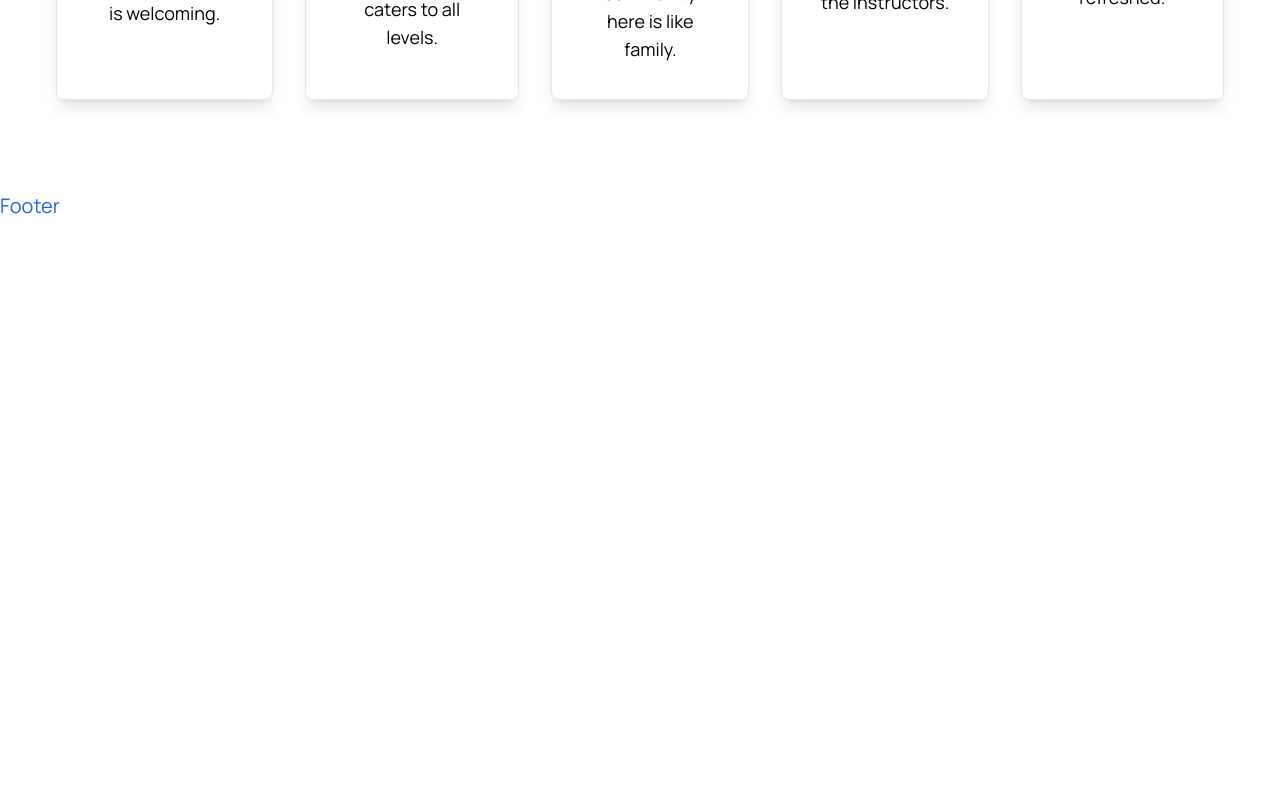
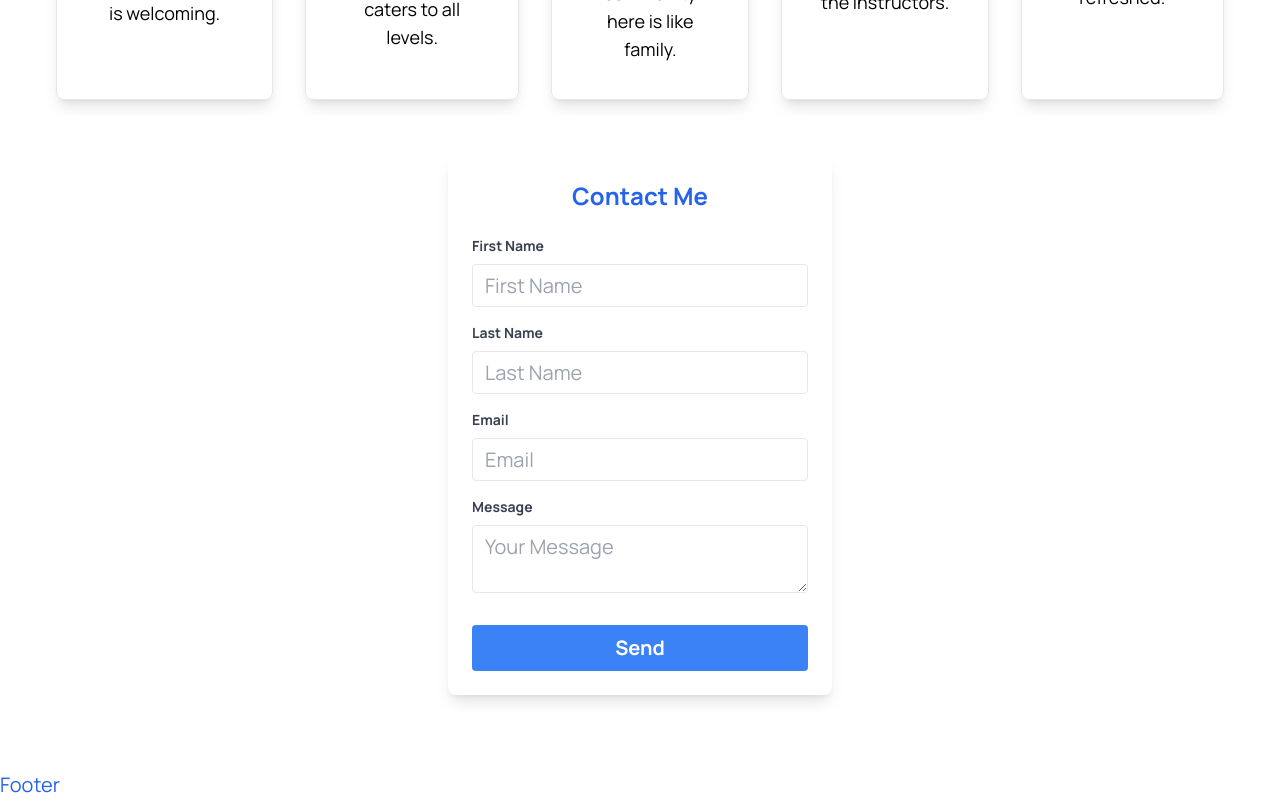
Before and after one commit to bhandaripawan8/Yoga-MERN, a React (Vite) app: page / in a window 1280 px wide. Shown: the part 4428-5228 px from the top of the page. Before the commit the page ends 4649 px from the top, so only its background shows below. Built offline with nearby package versions, Linux system fonts and the light colour scheme.

Commit message:
contact me page layout is done

```diff
--- a/package.json
+++ b/package.json
@@ -29,6 +29,6 @@
     "eslint-plugin-react-refresh": "^0.4.5",
     "postcss": "^8.4.35",
     "tailwindcss": "^3.4.1",
-    "vite": "^5.1.6"
+    "vite": "^5.2.6"
   }
 }
--- a/src/Pages/Home.jsx
+++ b/src/Pages/Home.jsx
@@ -7,6 +7,7 @@
 import PricingPlans from '../components/Pricing';
 import Services from './Services';
 import Testimonials from '../components/Testimonials';
+import Contact from '../components/Contact';
 
 const Home = () => {
   return (
@@ -77,6 +78,9 @@
         <div>
         <Testimonials/>
         </div>
+        <div>
+          <Contact/>
+        </div>
         {/* <div className='grid grid-cols-1 md:grid-cols-2 lg:grid-cols-3 gap-5 lg:gap-[30px] mt-[30px] lg:mt-[55px]'>
             <div className='py-[30px] px-5'>
               <div className='flex items-center justify-center'>
--- /dev/null
+++ b/src/components/Contact.jsx
@@ -0,0 +1,39 @@
+import React from 'react'
+
+const Contact = () => {
+  return (
+    <div>
+        <div>
+        <div className="max-w-sm mx-auto mt-10 p-6 bg-white rounded-lg shadow-lg">
+      <h2 className="text-2xl font-bold mb-6 text-center">Contact Me</h2>
+      <form>
+        <div className="mb-4">
+          <label className="block text-gray-700 text-sm font-bold mb-2" htmlFor="firstName">First Name</label>
+          <input className="appearance-none border rounded w-full py-2 px-3 text-gray-700 leading-tight focus:outline-none focus:shadow-outline" id="firstName" type="text" placeholder="First Name" />
+        </div>
+        <div className="mb-4">
+          <label className="block text-gray-700 text-sm font-bold mb-2" htmlFor="lastName">Last Name</label>
+          <input className="appearance-none border rounded w-full py-2 px-3 text-gray-700 leading-tight focus:outline-none focus:shadow-outline" id="lastName" type="text" placeholder="Last Name" />
+        </div>
+        <div className="mb-4">
+          <label className="block text-gray-700 text-sm font-bold mb-2" htmlFor="email">Email</label>
+          <input className="appearance-none border rounded w-full py-2 px-3 text-gray-700 leading-tight focus:outline-none focus:shadow-outline" id="email" type="email" placeholder="Email" />
+        </div>
+        <div className="mb-6">
+          <label className="block text-gray-700 text-sm font-bold mb-2" htmlFor="message">Message</label>
+          <textarea className="appearance-none border rounded w-full py-2 px-3 text-gray-700 leading-tight focus:outline-none focus:shadow-outline" id="message" placeholder="Your Message"></textarea>
+        </div>
+        <div className="flex items-center justify-center">
+          <button className="bg-blue-500 w-full hover:bg-blue-700 text-white font-bold py-2 px-4 rounded focus:outline-none focus:shadow-outline transition duration-300 ease-in-out" type="submit">
+            Send
+          </button>
+        </div>
+      </form>
+    </div>
+        </div>
+
+    </div>
+  )
+}
+
+export default Contact
--- a/src/components/Testimonials.jsx
+++ b/src/components/Testimonials.jsx
@@ -1,6 +1,5 @@
 import React from 'react';
 import testimonials1 from '../assets/images/testimonials1.png';
-import './Testimonials.css';
 
 const Testimonials = () => {
   const testimonialsData = [
```
Also changed, not shown: src/components/Testimonials.css (deleted), 1 other file (tests, documents, lock files or other folders).
